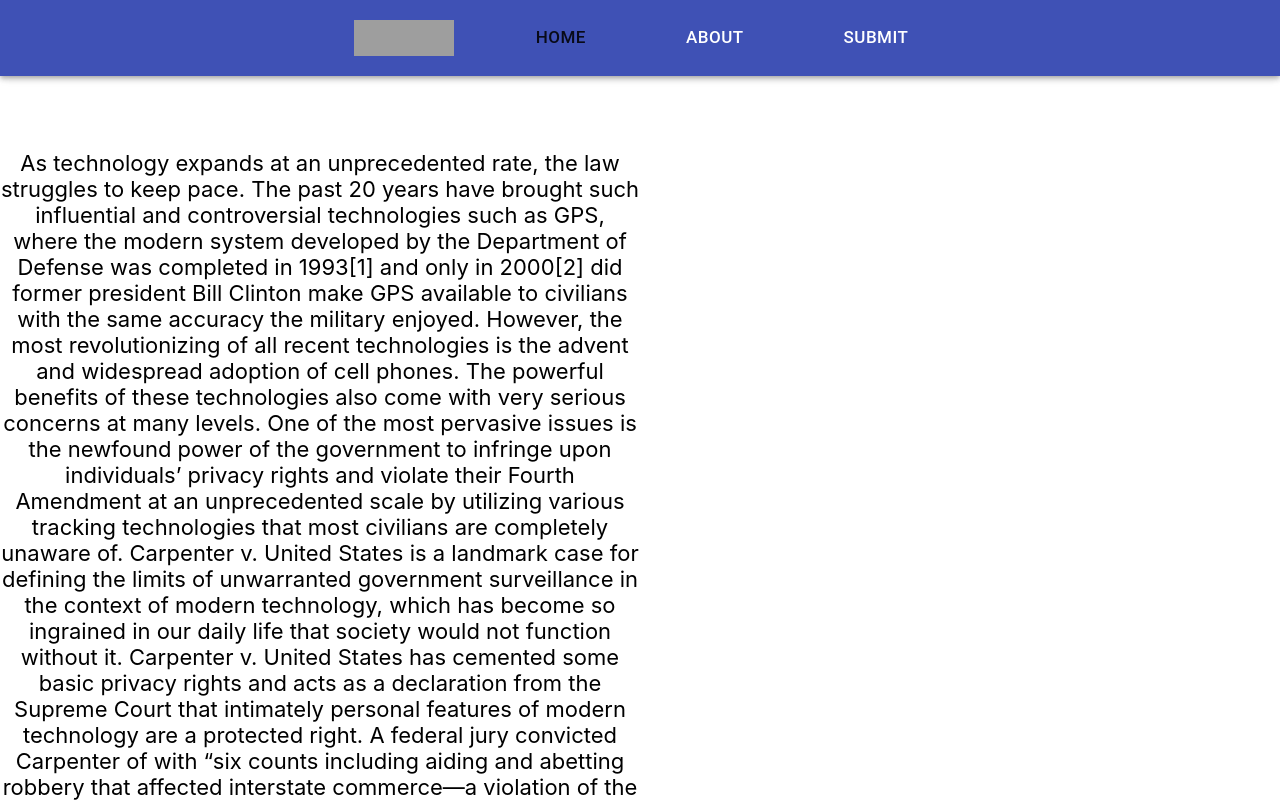
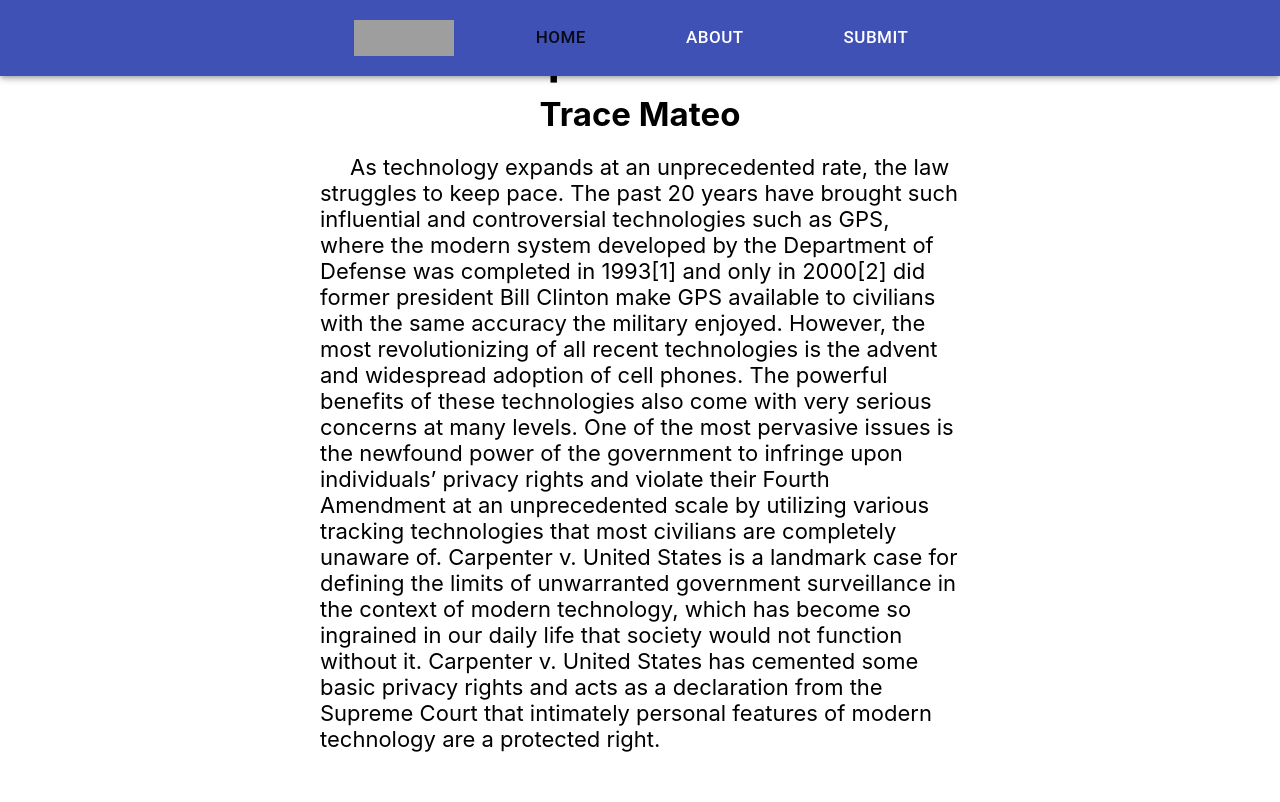
Before and after one commit to Ecart33/Avenues-Law-Review, a React (Create React App) app: page /notes/test in a window 1280 px wide. Shown: the top 802 px of the page. Built offline with nearby package versions, Linux system fonts and the light colour scheme; grey boxes are pictures that could not be loaded.

Commit message:
barely ready for deploy

```diff
--- a/src/App.tsx
+++ b/src/App.tsx
@@ -1,5 +1,7 @@
 import React, { useEffect, useState } from 'react';
 import { BrowserRouter as Router, Switch, Route } from 'react-router-dom';
+
+import { Box } from '@material-ui/core';
 
 import { Homepage } from './Pages/Homepage';
 import { NotePage } from './Pages/NotePage';
@@ -15,7 +17,7 @@ export type Article = {
   subtitle: string;
   text: string[];
   title: string;
-  // footnotes: string[];
+  footnotes: string[];
 };
 
 export type TestArticle = {
@@ -43,25 +45,29 @@ export const App = () => {
         title: 'test 1',
         subtitle: 'test 1',
         author: 'mr perculant',
-        text: ['123456']
+        text: ['123456'],
+        footnotes: ['test']
       },
       {
         title: 'test 2',
         subtitle: 'test 2',
         author: 'prof perculator',
-        text: ['123456']
+        text: ['123456'],
+        footnotes: ['test']
       },
       {
         title: 'test 3',
         subtitle: 'test 3',
         author: 'prof perculator',
-        text: ['123456']
+        text: ['123456'],
+        footnotes: ['test']
       },
       {
         title: 'test 4',
         subtitle: 'test 4',
         author: 'prof perculator',
-        text: ['123456']
+        text: ['123456'],
+        footnotes: ['test']
       }
     ];
     const footnotes: string[] = [];
@@ -85,7 +91,11 @@ export const App = () => {
       <Header />
       <Switch>
         <Route exact path='/'>
-          {notes && <Homepage articles={notes} />}
+          {notes && (
+            <Box>
+              <Homepage articles={notes} />
+            </Box>
+          )}
         </Route>
         {notes &&
           notes.map((x, i) => (
--- a/src/Layout/Header/index.tsx
+++ b/src/Layout/Header/index.tsx
@@ -8,7 +8,7 @@ import Logo from '../../Assets/Images/LOGO_2C.png';
 import * as SC from './styles';
 
 export const Header: React.FC = () => (
-  <AppBar>
+  <AppBar style={{ marginBottom: '5%' }}>
     <Box display='flex' justifyContent='center'>
       <Toolbar>
         <SC.Logo src='https://www.avenues.org/static/storyblok/59501/8bde45723e--200x71--ave-logo.png.webp' />
--- a/src/Layout/Header/styles.tsx
+++ b/src/Layout/Header/styles.tsx
@@ -5,7 +5,8 @@ import { Link } from 'react-router-dom';
 import { BASE_FONT_SIZE } from '../../Design/Typography';
 
 export const Bar = styled(AppBar)`
-  color: red;
+  // margin-bottom: 0px;
+  padding: 10px;
 `;
 
 export const B: any = styled(Button)`
--- a/src/Pages/NotePage/index.tsx
+++ b/src/Pages/NotePage/index.tsx
@@ -1,4 +1,4 @@
-import React from 'react';
+import React, { Fragment } from 'react';
 
 import { Box } from '@material-ui/core';
 
@@ -6,21 +6,43 @@ import * as SC from './styles';
 
 import { Article, TestArticle } from '../../App';
 
+const tab = '        ';
 export const NotePage: React.FC<NotePagePropTypes> = ({ article }) => {
-  const leftCitations: string[] = [];
+  // const leftCitations: string[] = [];
 
+  const paragraphs = article.text.join('').split('        ');
+
+  console.log(paragraphs.join('\n\t'));
   return (
     <Box>
-      <SC.LeftCite></SC.LeftCite>
+      {/* <SC.LeftCite></SC.LeftCite> */}
       <SC.ArticleContainer alignItems='center'>
-        <SC.Text>{article.text.join('')}</SC.Text>
+        <SC.Title>{article.title}</SC.Title>
+        <SC.Author>{article.author}</SC.Author>
+        {paragraphs.map((x, i) => (
+          <Fragment key={i + 200}>
+            <SC.Text key={i + 100}>{tab + x}</SC.Text>
+            <SC.LineBreak key={i} />
+          </Fragment>
+        ))}
+        {article.footnotes && (
+          <>
+            <hr />
+            <Box>
+              {article.footnotes.map((x, i) => (
+                <SC.CiteText key={i}>{x}</SC.CiteText>
+              ))}
+            </Box>
+          </>
+        )}
       </SC.ArticleContainer>
-      <SC.RightCite></SC.RightCite>
+
+      {/* <SC.RightCite></SC.RightCite> */}
     </Box>
   );
 };
 
-type CitationPropTypes = { footnote: Footnote };
+// type CitationPropTypes = { footnote: Footnote };
 
 type NotePagePropTypes = {
   article: Article | TestArticle;
--- a/src/Pages/NotePage/styles.tsx
+++ b/src/Pages/NotePage/styles.tsx
@@ -1,6 +1,8 @@
 import styled from 'styled-components';
 
 import { Box } from '@material-ui/core';
+
+import { BASE_FONT_SIZE } from '../../Design/Typography';
 
 export const LeftCite = styled.div`
   color: blue;
@@ -11,11 +13,33 @@ export const RightCite = styled.div`
 `;
 
 export const ArticleContainer = styled(Box)`
-  padding-top: 10%;
-  width: 50%;
+  position: absolute;
+  max-width: 50%;
+  left: 50%;
+  height: 500px;
+  top: 30%;
   // min-width: 50%;
+  transform: translate(-50%, -50%);
+  // box-shadow: 0 0 30px rgba(0, 0, 0, 0.2);
+`;
+
+export const CiteText = styled.p`
+  font-size: ${BASE_FONT_SIZE - 5}px;
+`;
+
+export const Title = styled.h1`
+  text-align: center;
+`;
+
+export const Author = styled.h2`
+  text-align: center;
 `;
 
 export const Text = styled.p`
-  text-align: center;
+  text-align: left;
+  text-indent: 30px;
 `;
+
+export const LineBreak = styled.br`
+  line-height: 5px;
+`;
```
